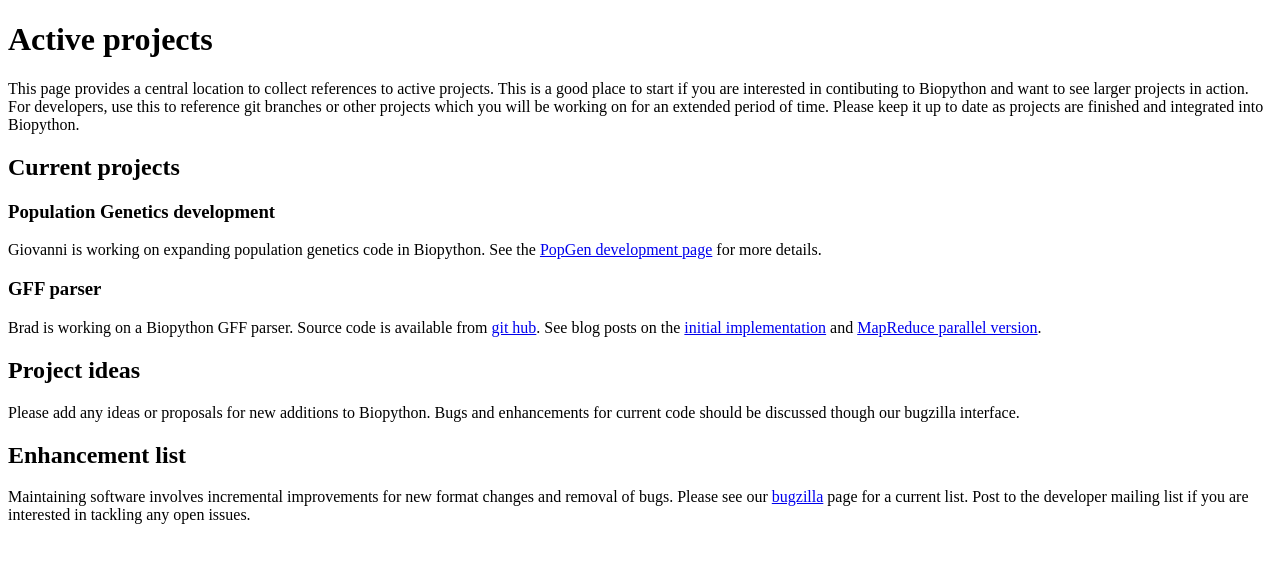
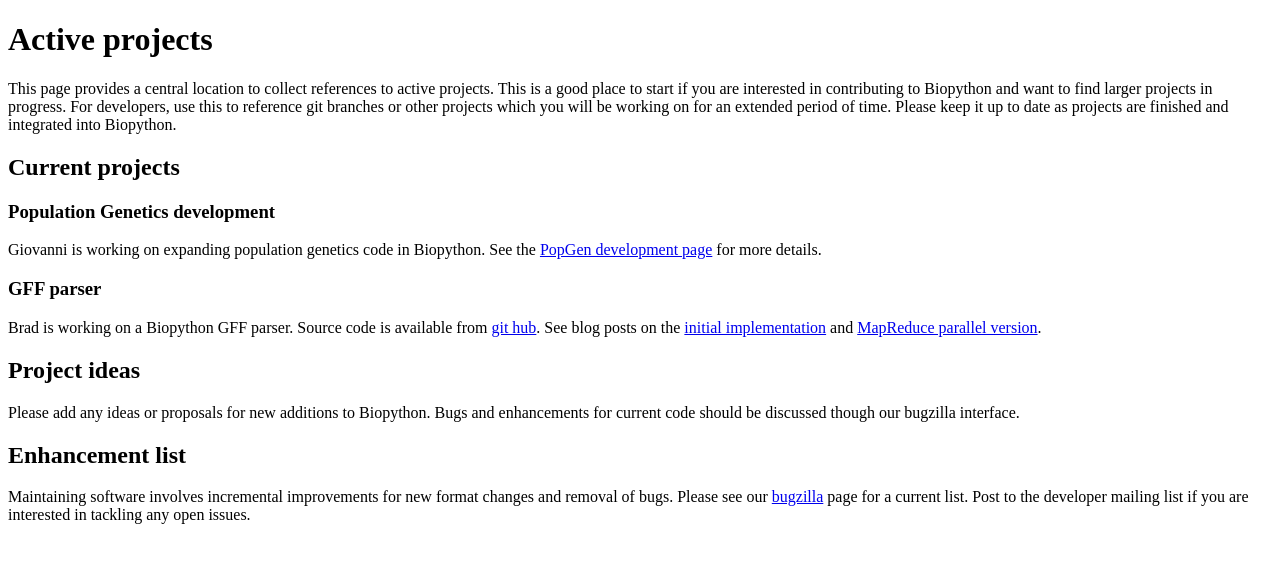
Before and after one commit to biopython/biopython.github.io, a Jekyll site: the page built from wiki/Active_projects.md, in a window 1280 px wide. Shown: the top 563 px of the page. Built offline with Jekyll 4.4.1, drawn with Linux system fonts in a browser that asks for light colours.

Commit message:
Change to wiki page

```diff
--- a/wiki/Active_projects.md
+++ b/wiki/Active_projects.md
@@ -6,10 +6,10 @@ layout: wiki
 
 This page provides a central location to collect references to active
 projects. This is a good place to start if you are interested in
-contibuting to Biopython and want to see larger projects in action. For
-developers, use this to reference git branches or other projects which
-you will be working on for an extended period of time. Please keep it up
-to date as projects are finished and integrated into Biopython.
+contributing to Biopython and want to find larger projects in progress.
+For developers, use this to reference git branches or other projects
+which you will be working on for an extended period of time. Please keep
+it up to date as projects are finished and integrated into Biopython.
 
 Current projects
 ----------------
```
Also changed, not shown: 1 other file.
